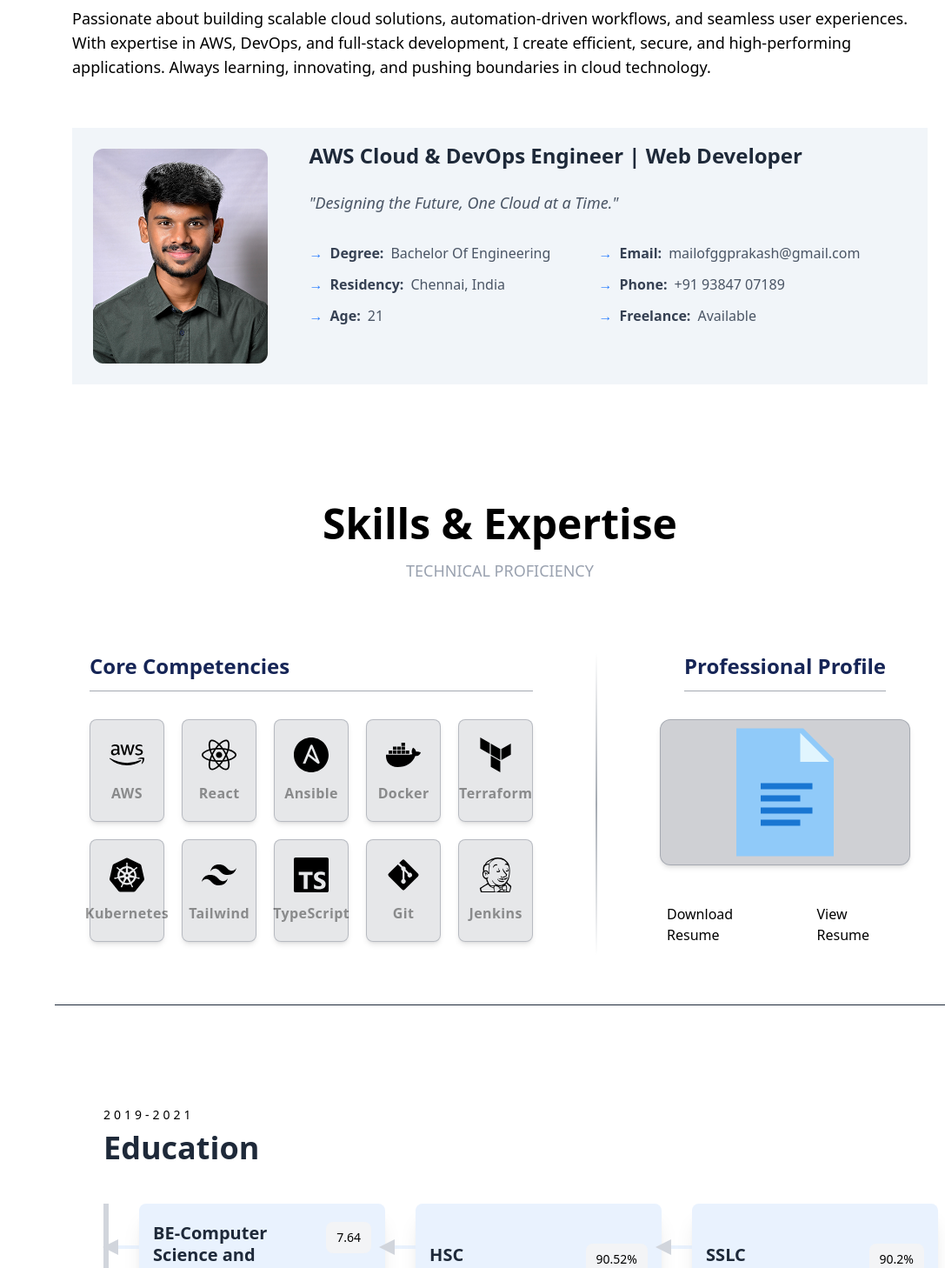
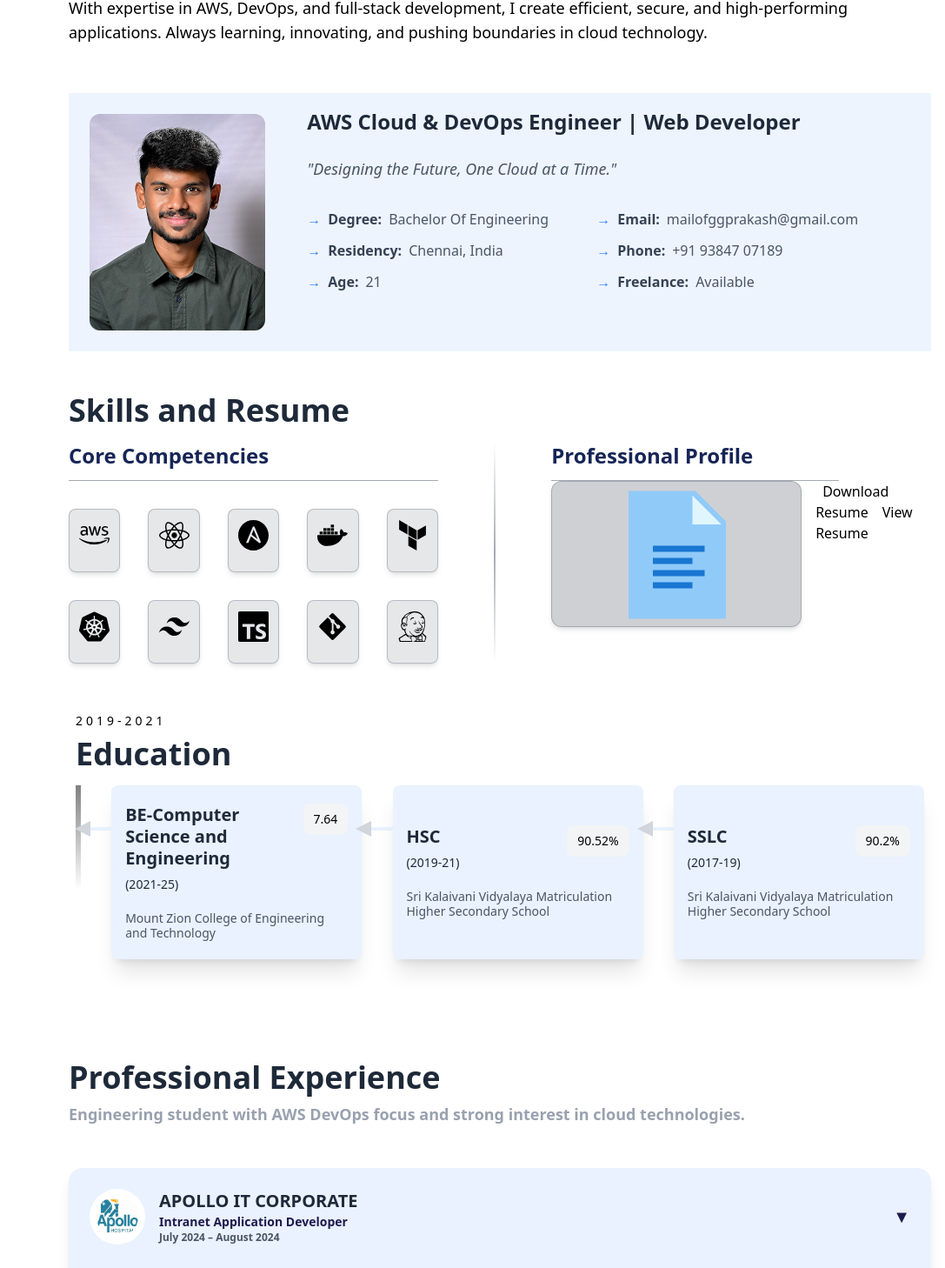
Before and after one commit to GG-Prakash/Portfolio, a React (Vite) app: page / in a window 1280 px wide. Shown: the part 929-2387 px from the top of the page at 87% size, without its empty margins (193-1280 px from the left). Built offline with nearby package versions, Linux system fonts and the light colour scheme.

Commit message:
sections updated

```diff
--- a/src/components/About.jsx
+++ b/src/components/About.jsx
@@ -2,18 +2,18 @@ import React from 'react'
 
 const About = () => {
   return (
-    <section id="about" className="py-20 px-4 md:px-6 lg:px-5  ">
+    <section id="about" className="section pt-10">
 
       <div className="mb-14" >
-        <h2 className="text-4xl font-bold text-gray-800 w-full mb-4">About</h2>
-        <p className="text-lg text-black  w-full">
+        <h2 className="title">About</h2>
+        <p className="text-lg text-black  w-full pr-5">
           Passionate about building scalable cloud solutions, automation-driven workflows, and seamless user experiences.
           With expertise in AWS, DevOps, and full-stack development, I create efficient, secure, and high-performing applications.
           Always learning, innovating, and pushing boundaries in cloud technology.
         </p>
       </div>
 
-      <div className="bg-slate-100 p-6" >
+      <div className="bg-blue-100/50 p-6" >
         <div className="flex flex-col lg:flex-row items-center gap-12">
 
           <div className="w-full lg:w-3/14">
--- a/src/components/Education.jsx
+++ b/src/components/Education.jsx
@@ -4,14 +4,19 @@ const Education = () => {
     return (
         <section
         id="education"
-        className="w-full py-20 pl-12 scroll-mt-[100px] mb-20 bg-white"
+        className="w-full sectioneven   scroll-mt-[100px] mb-10 "
     >
-        <div className="max-md:px-4 md:px-7 xl:px-2">
-            <div className="py-5 md:py-9 font-titleFont flex flex-col gap-2">
-                <p className="text-sm text-designColor tracking-[4px]">2019-2021</p>
+        <div className="max-md:px-4 md:px-7 xl:px-2 -mt-20 ">
+            <div className="py-5 md:py-9 font-titleFont flex flex-col gap-2 ">
+                <p className="text-sm tracking-[4px]">2019-2021</p>
                 <h2 className="text-3xl md:text-4xl font-bold text-gray-800">Education</h2>
-            </div>
-            <div className="mt-2 lgl:mt-8 w-full max-md:h-[310px] h-[100px] border-l-[6px] border-l-gray-300 flex max-md:flex-col max-md:gap-8">
+                <div className="mt-2 lgl:mt-8 w-full  flex max-md:flex-col max-md:gap-8"
+                     style={{
+                        backgroundImage: 'linear-gradient(to bottom, #808080, transparent)',
+                        backgroundSize: '6px 60%',
+                        backgroundRepeat: 'no-repeat',
+                        paddingLeft: '6px'
+                     }}>
                 <EducationCard
                     title="BE-Computer Science and Engineering"
                     des="Mount Zion College of Engineering and Technology"
@@ -28,6 +33,8 @@ const Education = () => {
                     subTitle="(2017-19)"
                     result="90.2%" />
             </div>
+            </div>
+
         </div>
         </section>
     )
--- a/src/components/Experience.jsx
+++ b/src/components/Experience.jsx
@@ -35,9 +35,9 @@ const Experience = () => {
   };
 
   return (
-    <section id="experience" className="w-full py-20 ">
-      <div className="max-w-5xl mx-auto px-4">
-        <div className="text-center mb-12">
+    <section id="experience" className="section title ">
+      <div className= " ">
+        <div className="text-left mb-12 ">
           <h2 className="text-4xl font-bold  mb-2">Professional Experience</h2>
           <p className="text-lg text-gray-400">
             Engineering student with AWS DevOps focus and strong interest in cloud technologies.
--- a/src/components/Hero.jsx
+++ b/src/components/Hero.jsx
@@ -4,7 +4,7 @@ import { motion } from 'framer-motion'
 
 const Hero = () => {
   return (
-    <section id="hero" className="hero section bg-[#040b14]/30 text-white min-h-screen flex items-center relative">
+    <section id="hero" className=" bg-[#040b14]/30 text-white min-h-screen flex items-center relative">
 
       <motion.img
         src="/banner.webp"
@@ -21,7 +21,7 @@ const Hero = () => {
            animate={{ opacity: 1, y: 0 }}
            transition={{ delay: 0.2, duration: 0.8 }}>
         <h2 className="text-4xl md:text-6xl font-bold mb-4">GnanaPrakash</h2>
-        <p className="text-xl md:text-2xl px-2">
+        <p className="text-xl md:text-2xl px-2 ">
           I'm{' '}
           <TypeAnimation
             sequence={[
@@ -37,7 +37,7 @@ const Hero = () => {
             wrapper="span"
             cursor={true}
             repeat={Infinity}
-            className="text-[#149ddd]"
+            className="underline"
           />
         </p>
       </div>
--- a/src/components/Projects.jsx
+++ b/src/components/Projects.jsx
@@ -49,23 +49,23 @@ const projects = [
 
 const Projects = () => {
   return (
-    <section id="Projects" className="w-full py-20 bg-gray-100">
-      <div className="max-w-6xl mx-auto px-6">
-        <div className="text-center mb-12">
+    <section id="Projects" className="w-full py-10 ">
+      <div className=" mx-auto px-6 ">
+        <div className="text-left mb-12">
           <h2 className="text-4xl font-extrabold text-gray-800">Projects</h2>
           <p className="text-gray-500 mt-3 text-lg">A curated selection of recent work.</p>
         </div>
 
-        <div className="grid grid-cols-1 sm:grid-cols-2 lg:grid-cols-3 gap-8">
+        <div className="grid grid-cols-1 h-150  sm:grid-cols-2 lg:grid-cols-3 gap-10">
           {projects.map((proj, index) => (
             <div
               key={index}
-              className="bg-white rounded-2xl shadow-lg hover:shadow-2xl transition-all duration-300 overflow-hidden transform hover:-translate-y-1 flex flex-col"
+              className="bg-white rounded-xl shadow-lg hover:shadow-2xl transition-all duration-300 overflow-hidden transform hover:-translate-y-1 flex flex-col"
             >
               <img
                 src={proj.img}
                 alt={proj.title}
-                className="w-full h-52 object-cover"
+                className=""
               />
               <div className="p-6 flex flex-col justify-between flex-1">
                 <span className="inline-block px-3 py-1 text-xs font-medium bg-gray-100 text-indigo-600 rounded-full mb-2 w-fit">
--- a/src/components/Sidebar.jsx
+++ b/src/components/Sidebar.jsx
@@ -30,7 +30,7 @@ const Sidebar = () => {
             <a href="#" className="text-gray-400 hover:text-[#149ddd] transition-colors duration-300">
               <FaSkype className="text-xl" />
             </a>
-            <a href="#" className="text-gray-400 hover:text-[#149ddd] transition-colors duration-300">
+            <a href="www.linkedin.com/in/gg-prakash" className="text-gray-400 hover:text-[#149ddd] transition-colors duration-300">
               <FaLinkedin className="text-xl" />
             </a>
           </div>
--- a/src/components/Skills.jsx
+++ b/src/components/Skills.jsx
@@ -1,58 +1,45 @@
 import React from 'react'
-import { FaAws, FaReact, FaNodeJs, FaDocker,  FaGitAlt } from 'react-icons/fa'
+import { FaAws, FaReact, FaNodeJs, FaDocker, FaGitAlt } from 'react-icons/fa'
 import { FcDocument } from 'react-icons/fc'
 import { SiTerraform, SiKubernetes, SiTailwindcss, SiTypescript, SiJenkins, SiAnsible } from 'react-icons/si'
 
-const Title = ({ title, des }) => {
-  return (
-    <div className="flex flex-col gap-4 font-titleFont mb-4">
-      <h1 className="text-4xl md:text-5xl font-bold capitalize">
-        {des}
-      </h1>
-      <h3 className="text-lg text-gray-400">
-        {title}
-      </h3>
-
-    </div>
-  )
-}
 
 const Skills = () => {
   const skills = [
-    { icon: <FaAws size={40} />, name: 'AWS' },
-    { icon: <FaReact size={40} />, name: 'React' },
-    { icon: <SiAnsible size={40} />, name: 'Ansible' },,
-    { icon: <FaDocker size={40} />, name: 'Docker' },
-    { icon: <SiTerraform size={40} />, name: 'Terraform' },
-    { icon: <SiKubernetes size={40} />, name: 'Kubernetes' },
-    { icon: <SiTailwindcss size={40} />, name: 'Tailwind' },
-    { icon: <SiTypescript size={40} />, name: 'TypeScript' },
-    { icon: <FaGitAlt size={40} />, name: 'Git' },
-    { icon: <SiJenkins size={40} />, name: 'Jenkins' }
+    { icon: <FaAws size={35} className='group-hover:text-blue-400' />, },
+    { icon: <FaReact size={35} className='group-hover:text-blue-400' />, },
+    { icon: <SiAnsible size={35} className='group-hover:text-blue-400' />, },
+    { icon: <FaDocker size={35} className='group-hover:text-blue-400' />, },
+    { icon: <SiTerraform size={35} className='group-hover:text-blue-400' />, },
+    { icon: <SiKubernetes size={35} className='group-hover:text-blue-400' />, },
+    { icon: <SiTailwindcss size={35} className='group-hover:text-blue-400' />, },
+    { icon: <SiTypescript size={35} className='group-hover:text-blue-400' />, },
+    { icon: <FaGitAlt size={35} className='group-hover:text-blue-400' />, },
+    { icon: <SiJenkins size={35} className='group-hover:text-blue-400' />, }
   ]
 
   return (
-    <section id="skills" className="w-full py-14 px-4 border-b-[1px] border-b-gray-800 scroll-mt-[100px]">
-      <div className="flex justify-center items-center text-center mb-16">
-        <Title title="TECHNICAL PROFICIENCY" des="Skills & Expertise" />
-      </div>
+    <section id="skills" className="section mt-2 mb-15">
 
-      <div className="flex flex-col md:flex-row gap-12 max-w-6xl mx-auto px-6">
-        <div className="w-full md:w-3/5">
+      <h2 className="title  ">Skills and Resume</h2>
+
+
+      <div className="flex flex-col md:flex-row gap-10  max-w-6xl mx-auto  ">
+        <div className=" md:w-3/7">
           <h3 className="text-2xl font-semibold text-blue-950 mb-8 pb-3 border-b border-gray-600/50">
             Core Competencies
           </h3>
-          <div className="grid grid-cols-2 md:grid-cols-5 gap-5">
+          <div className="grid grid-cols-2 md:grid-cols-5 gap-8">
             {skills.map((skill, index) => (
               <div
                 key={index}
-                className="flex flex-col items-center p-5 bg-gray-900/10 backdrop-blur-md rounded-lg border border-gray-600/30
-                shadow-md hover:shadow-lg transition-all duration-300 ease-in-out transform hover:-translate-y-1.5 hover:border-designColor/50"
+                className="flex flex-col items-center py-3 bg-gray-900/10 backdrop-blur-md rounded-lg border border-gray-600/30
+                shadow-md hover:shadow-lg transition-all group duration-300 ease-in-out transform hover:-translate-y-1.5 hover:border-designColor/50"
               >
                 <div className=" mb-3">
                   {skill.icon}
                 </div>
-                <h3 className="text-base font-semibold opacity-40 tracking-wide">
+                <h3 className="text-base font-semibold opacity-40  tracking-wide">
                   {skill.name}
                 </h3>
               </div>
@@ -62,31 +49,36 @@ const Skills = () => {
 
         <div className="hidden md:block w-0.5 bg-gradient-to-b from-transparent via-gray-600/50 to-transparent mx-6"></div>
 
-        <div className="w-full md:w-2/6 flex flex-col items-center gap-8">
-          <h3 className="text-2xl font-semibold text-blue-950 pb-3 border-b border-gray-600/50">
-            Professional Profile
-          </h3>
-          <div className="w-72 h-42 bg-gray-900/20 rounded-xl flex items-center justify-center border border-gray-600/30 shadow-md">
-            <FcDocument className='w-72 h-42'/>
+        <div className="w-full md:w-2/6  items-start gap-8">
+          <div>
+            <h3 className="text-2xl font-semibold text-blue-950 pb-3 border-b border-gray-600/50">Professional Profile</h3>
+            <div className="flex gap-4">
+            <div className="w-72 h-42 bg-gray-900/20 rounded-xl border border-gray-600/30 shadow-md">
+              <FcDocument className='w-72 h-42' />
             </div>
 
-          <div className="flex gap-4">
-            <a
+            <div >
+              <span><a
                 href="/Gnanaprakash_Resume.pdf"
                 download="Gnanaprakash.pdf"
-              className="px-2 py-3 bg-designColor text-black rounded-md hover:bg-gray-300 transition-colors duration-300"
+                className="px-2 py-3 text-black rounded-md hover:bg-blue-400 transition-colors duration-300"
               >
                 Download Resume
               </a>
-            <a
+              </span>
+
+              <span><a
                 href="/Gnanaprakash_Resume.pdf"
                 target="_blank"
                 rel="noopener noreferrer"
                 className="px-2 py-3  text-designColor rounded-md hover:bg-gray-800 transition-colors duration-300"
               >
                 View Resume
-            </a>
+              </a></span>
               </div>
+            </div>
+          </div>
+
         </div>
       </div>
     </section>
--- a/src/index.css
+++ b/src/index.css
@@ -1 +1,20 @@
 @import "tailwindcss";
+
+.title{
+    @apply text-4xl font-bold text-gray-800 w-full mb-4;
+}
+.section{
+    @apply w-full  pb-10 px-4 bg-white scroll-mt-[100px];
+}
+.sectioneven{
+    @apply w-full pb-10 px-4 bg-white scroll-mt-[100px];
+}
+
+.clr{
+    @apply bg-blue-400;
+}
+.underline{
+    text-decoration: underline;
+    text-decoration-color: rgb(49, 190, 255);
+    text-underline-offset: 10px;
+}
```
Lines whose indentation alone changed are shown as unchanged.
